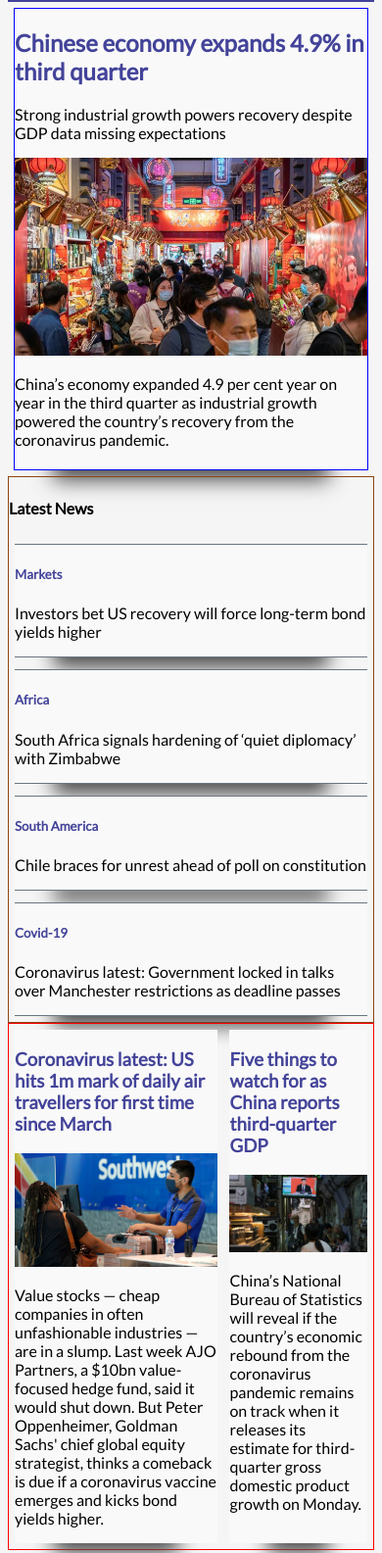
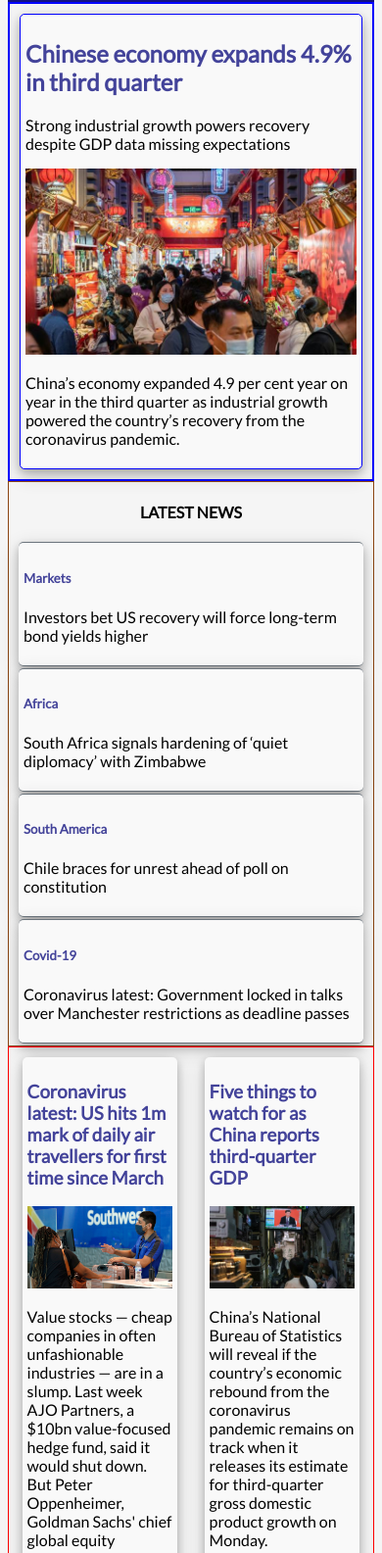
Before and after one commit to vicente-jukic/vnj-news, a plain HTML site: page index.html in a window 390 px wide. Shown: the part 148-1733 px from the top of the page at 98% size. Drawn offline with Linux system fonts and the light colour scheme.

Commit message:
Improved responsive style in breakpoints

```diff
--- a/css/header.css
+++ b/css/header.css
@@ -19,9 +19,10 @@
 
 .sub-header {
     display: flex;
-    justify-content: space-between;
+    justify-content: space-around;
     align-items: center;
     border-bottom: #007b solid 5px;
+    background-color: #007b;
 }
 
 .sub-header li{
@@ -30,10 +31,11 @@
 
 .menu-icon {
     display: none;
+    color: #fff;
 }
 
 .sub-header a {
-    color: #000;
+    color: #fff;
     padding-right: 6px;
 }
 
@@ -52,3 +54,14 @@
         display: inline;
     }
 }
+
+.log-regis button {
+    background-color: #fff ;
+    color: #007b;
+    border-radius: 5px;
+    border: none;
+}
+
+.log-regis button:hover {
+    background-color: cadetblue;
+}
--- a/css/main-body.css
+++ b/css/main-body.css
@@ -12,56 +12,117 @@
     color: #007b;
 }
 
+.container-b a:hover {
+    color: #000;
+}
+
 .first-row {
     display: flex;
     flex-direction: row;
     flex-wrap: wrap;
     align-content: space-around;
     justify-content: space-around;
+
+}
+
+.main-news {
+    max-width: 580px;
+    border: blue solid 2px;
 }
 
 .row-news {
     display: flex;
     flex-direction: column;
     justify-content: center;
-    max-width: 500px;
+    border: saddlebrown solid 1px;
+    margin-top: 0;
+    min-width: 357.2px;
+    max-width: 410px;
 }
 
+.row-news h4{
+    text-align: center;
+    text-transform: uppercase;
+
+}
 
 .secondary-news {
     display: flex;
     flex-direction: row;
     border: red solid 1px;
+    flex-wrap: wrap;
+    justify-content: space-around;
 }
 
 .alt-news {
     display: flex;
     flex-direction: row;
+    flex-wrap: wrap;
+    justify-content: space-around;
+}
+
+.alt-cont {
+    display: flex;
+    flex-direction: row;
+    flex-wrap: wrap;
+    justify-content: space-around;
+    border: olive solid 1px;
+    min-width: 45%;
+
 }
 
 .box-1 , .box-2 , .box-3, .box-4 {
-    margin: 6px;
+    margin: 10px;
     background-color: #f9f9f9 ;
-    box-shadow: 0 50px 20px -40px #4a4a4a;
+    box-shadow: 0 4px 8px 0 rgba(0, 0, 0, 0.2), 0 6px 20px 0 rgba(0, 0, 0, 0.19);
+    border-radius: 5px;
+    padding: 5px;
+
+}
+
+.box-1 {
+    padding-bottom:  5px;
+    border: blue solid 1px;
+
+}
+
+.box-2{
+    width: 40%;
+    min-width: 33px;
+}
+
+.box-3 {
+    border-bottom: 1px solid #6c757d;
+    border-top: 1px solid #6c757d;
+    margin-top: 0;
+    margin-bottom: 2px;
+
+}
+
+.box-4 {
+    max-width: 200px;
 
 
 }
 
-.box-1 {
-    max-width: 800px;
-
-    padding-bottom:  5px;
-    border: blue solid 1px;
+.box-4:hover {
+    background-color: #d3d3d3;
 }
 
-.row-news {
+/*
+@media only screen and (min-width: 500px) {
+    .box-1 {
+        width: 65%;
 
-    border: saddlebrown solid 1px;
-    margin-top: 0;
+    }
+    .row-news {
+        width: 30%;
+        max-width: 1000px;
+    }
+}
+*/
 
-}
-
-.box-3 {
-    border-bottom: 1px solid #6c757d;
-    border-top: 1px solid #6c757d
-}
+@media only screen and (max-width: 1023px) {
+    .main-news , .row-news {
+        max-width: 800px;
+    }
--- /dev/null
+++ b/css/reset.css
@@ -0,0 +1,48 @@
+/* http://meyerweb.com/eric/tools/css/reset/
+   v2.0 | 20110126
+   License: none (public domain)
+*/
+
+html, body, div, span, applet, object, iframe,
+h1, h2, h3, h4, h5, h6, p, blockquote, pre,
+a, abbr, acronym, address, big, cite, code,
+del, dfn, em, img, ins, kbd, q, s, samp,
+small, strike, strong, sub, sup, tt, var,
+b, u, i, center,
+dl, dt, dd, ol, ul, li,
+fieldset, form, label, legend,
+table, caption, tbody, tfoot, thead, tr, th, td,
+article, aside, canvas, details, embed,
+figure, figcaption, footer, header, hgroup,
+menu, nav, output, ruby, section, summary,
+time, mark, audio, video {
+	margin: 0;
+	padding: 0;
+	border: 0;
+	font-size: 100%;
+	font: inherit;
+	vertical-align: baseline;
+}
+/* HTML5 display-role reset for older browsers */
+article, aside, details, figcaption, figure,
+footer, header, hgroup, menu, nav, section {
+	display: block;
+}
+body {
+	line-height: 1;
+}
+ol, ul {
+	list-style: none;
+}
+blockquote, q {
+	quotes: none;
+}
+blockquote:before, blockquote:after,
+q:before, q:after {
+	content: '';
+	content: none;
+}
+table {
+	border-collapse: collapse;
+	border-spacing: 0;
+}
--- a/index.html
+++ b/index.html
@@ -10,6 +10,7 @@
         <link rel="stylesheet" href="css\footer.css">
         <script src='https://kit.fontawesome.com/a076d05399.js'></script>
         <link href="https://fonts.googleapis.com/css2?family=Lato&display=swap" rel="stylesheet">
+        <!--<link rel="stylesheet" href="css/reset.css"> It breaks most of the style added by the other css files !-->
     </head>
     <body>
         <header>
@@ -100,6 +101,7 @@
                 </div>
                 <div class="third-row">
                     <div class="alt-news">
+                        <div class="alt-cont">
                             <div class="box-4">
                                 <h4><a href="#">China’s Covid-19 vaccine diplomacy steals a march on US</a></h4>
                                 <img src="img/alt1.jpg" alt="">
@@ -108,6 +110,8 @@
                                 <h4><a href="#">Opioid maker Purdue Pharma agrees $8bn US settlement</a></h4>
                                 <img src="img/alt2.jpg" alt="">
                             </div>
+                        </div>
+                        <div class="alt-cont">
                             <div class="box-4">
                                 <h4><a href="#">Abu Dhabi fund drops lawsuit against Goldman over 1MDB</a></h4>
                                 <img src="img/alt3.jpg" alt="">
@@ -115,6 +119,7 @@
                             <div class="box-4">
                                 <h4><a href="#">Coronavirus latest: New York reports 2,000 new cases for first time since May</a></h4>
                                 <img src="img/alt4.jpeg" alt="">
+                            </div>
                         </div>
                     </div>
 
```
Also changed, not shown: css/global.css (line endings or trailing spaces), 1 other file. Lines whose indentation alone changed are shown as unchanged.
